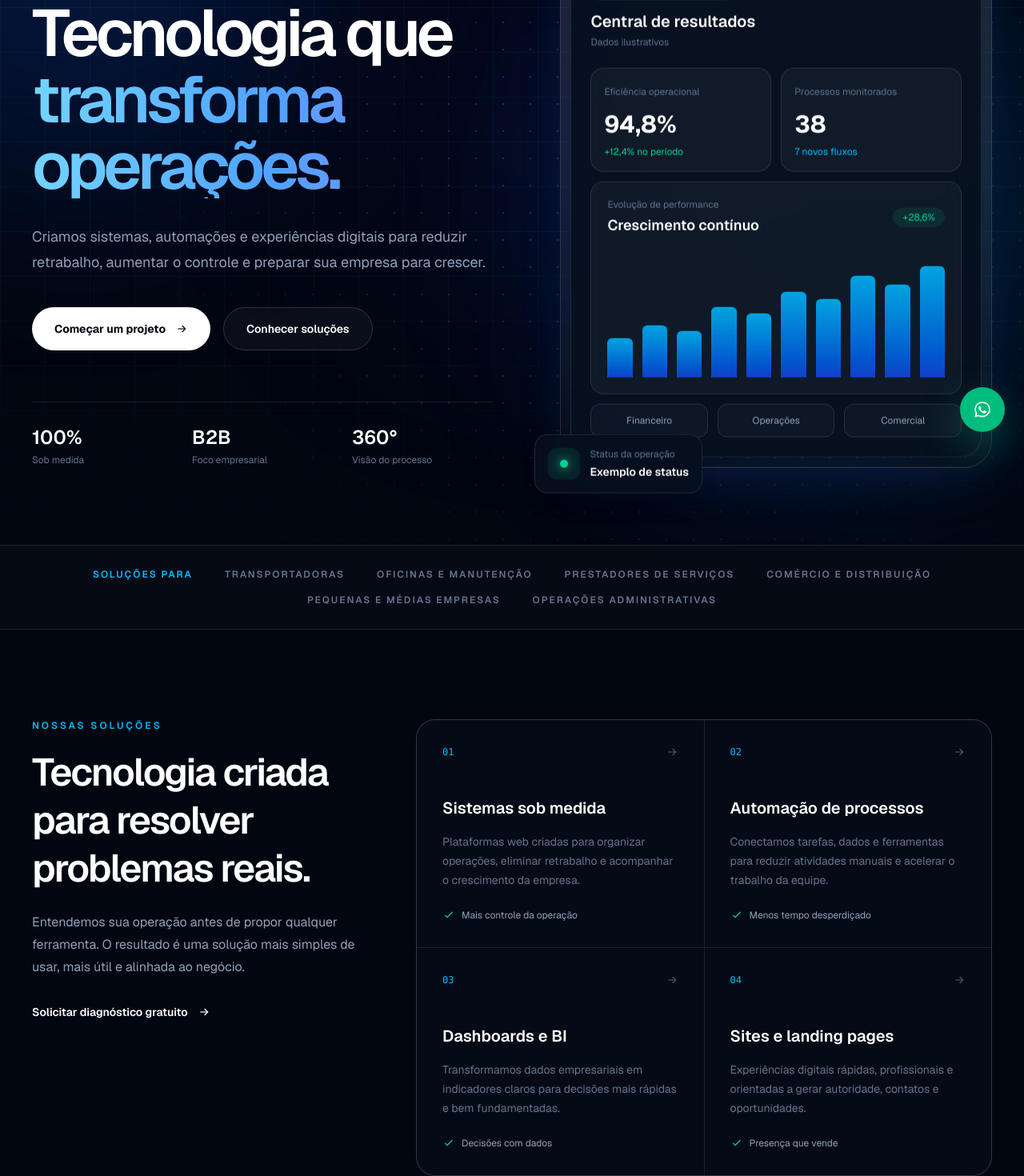
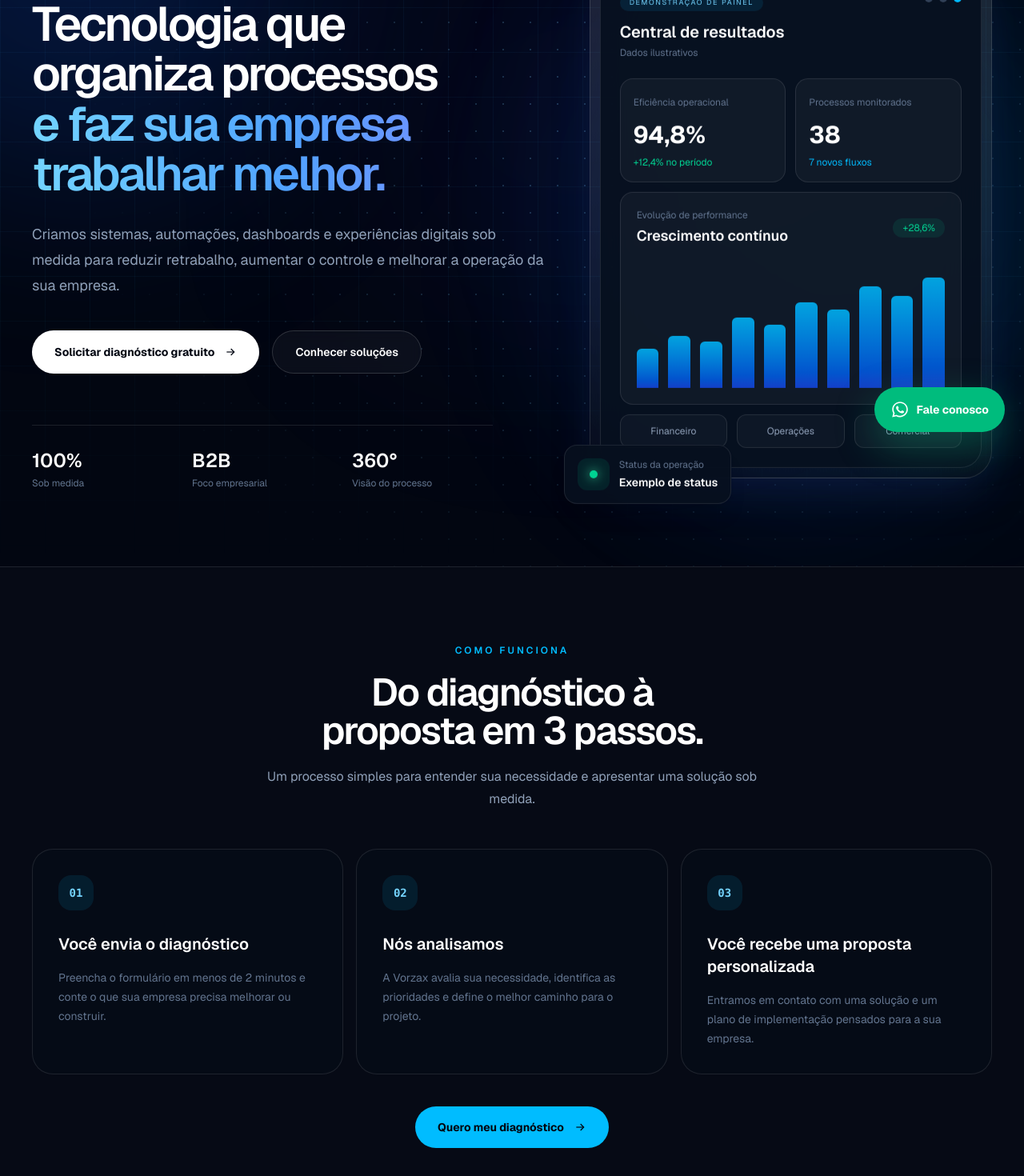
Before and after one commit to vorzax-tecnologia/vorzax-site, a Next.js app: page / in a window 1280 px wide. Shown: the part 240-1710 px from the top of the page at 80% size. Built offline with nearby package versions, Linux system fonts and the light colour scheme; no server answers.

Commit message:
Atualiza capa e adiciona como funciona

```diff
--- a/src/app/page.tsx
+++ b/src/app/page.tsx
@@ -49,27 +49,21 @@ const sectors = [
 const process = [
   {
     step: "01",
-    title: "Diagnóstico",
+    title: "Você envia o diagnóstico",
     description:
-      "Entendemos o problema, o processo atual e o resultado que sua empresa precisa alcançar.",
+      "Preencha o formulário em menos de 2 minutos e conte o que sua empresa precisa melhorar ou construir.",
   },
   {
     step: "02",
-    title: "Estratégia",
+    title: "Nós analisamos",
     description:
-      "Definimos a solução, as prioridades e um plano de execução claro antes de desenvolver.",
+      "A Vorzax avalia sua necessidade, identifica as prioridades e define o melhor caminho para o projeto.",
   },
   {
     step: "03",
-    title: "Construção",
+    title: "Você recebe uma proposta personalizada",
     description:
-      "Criamos a experiência, desenvolvemos a tecnologia e validamos cada etapa com você.",
-  },
-  {
-    step: "04",
-    title: "Evolução",
-    description:
-      "Entregamos, acompanhamos o uso e evoluímos a solução conforme a operação cresce.",
+      "Entramos em contato com uma solução e um plano de implementação pensados para a sua empresa.",
   },
 ];
 
@@ -672,9 +666,10 @@ export default function Home() {
     aria-label={whatsappOpen ? "Fechar WhatsApp" : "Abrir WhatsApp"}
     aria-expanded={whatsappOpen}
     onClick={() => setWhatsappOpen((open) => !open)}
-    className="flex h-12 w-12 items-center justify-center rounded-full bg-emerald-500 text-white shadow-[0_18px_50px_rgba(16,185,129,0.35)] transition hover:-translate-y-1 hover:bg-emerald-400 sm:h-14 sm:w-14"
+    className="flex h-12 items-center justify-center gap-2 rounded-full bg-emerald-500 px-3 text-white shadow-[0_18px_50px_rgba(16,185,129,0.35)] transition hover:-translate-y-1 hover:bg-emerald-400 sm:h-14 sm:px-5"
   >
     <WhatsAppIcon />
+    <span className="hidden text-sm font-bold sm:inline">Fale conosco</span>
   </button>
 </div>
 
@@ -687,6 +682,7 @@ export default function Home() {
           <nav className="hidden items-center gap-8 text-sm text-slate-300 lg:flex">
             <a className="transition hover:text-white" href="#inicio">Início</a>
             <a className="transition hover:text-white" href="#solucoes">Soluções</a>
+            <a className="transition hover:text-white" href="#processo">Como funciona</a>
             <a className="transition hover:text-white" href="#sobre">Sobre</a>
             <a className="transition hover:text-white" href="#portfolio">Portfólio</a>
             <a className="transition hover:text-white" href="#contato">Contato</a>
@@ -742,6 +738,7 @@ export default function Home() {
               {[
                 ["Início", "#inicio"],
                 ["Soluções", "#solucoes"],
+                ["Como funciona", "#processo"],
                 ["Sobre", "#sobre"],
                 ["Portfólio", "#portfolio"],
                 ["Contato", "#contato"],
@@ -779,23 +776,23 @@ export default function Home() {
         <div className="absolute right-[-100px] top-[150px] -z-20 h-[520px] w-[520px] rounded-full bg-cyan-500/12 blur-[140px]" />
         <div className="absolute left-[40%] top-[10%] -z-20 h-[420px] w-[420px] rounded-full bg-indigo-600/10 blur-[150px]" />
 
-        <div className="mx-auto grid min-h-[820px] max-w-7xl items-center gap-16 px-6 py-24 lg:grid-cols-[1.05fr_0.95fr] lg:px-10">
+        <div className="mx-auto grid min-h-[820px] max-w-7xl items-center gap-10 px-6 py-24 lg:grid-cols-[1.12fr_0.88fr] lg:px-10 xl:gap-14">
           <div className="relative z-10">
             <div className="mb-7 inline-flex items-center gap-3 rounded-full border border-white/10 bg-white/[0.05] px-4 py-2 text-xs font-semibold tracking-[0.18em] text-sky-300 backdrop-blur-xl">
               <span className="h-2 w-2 rounded-full bg-sky-400 shadow-[0_0_18px_#38bdf8]" />
               TECNOLOGIA PARA EMPRESAS
             </div>
 
-            <h1 className="max-w-4xl text-balance text-5xl font-semibold leading-[1.01] tracking-[-0.058em] text-white sm:text-6xl lg:text-[82px]">
-              Tecnologia que
+            <h1 className="max-w-[720px] text-balance text-4xl font-semibold leading-[1.04] tracking-[-0.05em] text-white sm:text-5xl lg:text-[54px] xl:text-[60px]">
+              Tecnologia que organiza processos
               <span className="block bg-gradient-to-r from-sky-300 via-blue-400 to-indigo-400 bg-clip-text text-transparent">
-                transforma operações.
+                e faz sua empresa trabalhar melhor.
               </span>
             </h1>
 
-            <p className="mt-8 max-w-2xl text-lg leading-8 text-slate-400">
-              Criamos sistemas, automações e experiências digitais para reduzir
-              retrabalho, aumentar o controle e preparar sua empresa para crescer.
+            <p className="mt-7 max-w-[650px] text-base leading-7 text-slate-400 sm:text-lg sm:leading-8">
+              Criamos sistemas, automações, dashboards e experiências digitais sob medida
+              para reduzir retrabalho, aumentar o controle e melhorar a operação da sua empresa.
             </p>
 
             <div className="mt-10 flex flex-col gap-4 sm:flex-row">
@@ -804,7 +801,7 @@ export default function Home() {
                 onClick={openDiagnostic}
                 className="inline-flex items-center justify-center gap-3 rounded-full bg-white px-7 py-4 text-sm font-bold text-[#020611] transition hover:-translate-y-0.5 hover:bg-sky-300"
               >
-                Começar um projeto
+                Solicitar diagnóstico gratuito
                 <ArrowIcon />
               </button>
 
@@ -908,6 +905,46 @@ export default function Home() {
                 </div>
               </div>
             </div>
+          </div>
+        </div>
+      </section>
+
+      <section id="processo" className="relative border-y border-white/10 bg-white/[0.02]">
+        <div className="mx-auto max-w-7xl px-6 py-20 lg:px-10 lg:py-24">
+          <div className="mx-auto max-w-3xl text-center">
+            <p className="text-xs font-semibold tracking-[0.25em] text-sky-400">COMO FUNCIONA</p>
+            <h2 className="mt-5 text-balance text-4xl font-semibold tracking-[-0.04em] sm:text-5xl">
+              Do diagnóstico à proposta em 3 passos.
+            </h2>
+            <p className="mx-auto mt-5 max-w-2xl leading-7 text-slate-400">
+              Um processo simples para entender sua necessidade e apresentar uma solução sob medida.
+            </p>
+          </div>
+
+          <div className="mt-12 grid gap-4 lg:grid-cols-3">
+            {process.map((item) => (
+              <article
+                key={item.step}
+                className="group rounded-[26px] border border-white/10 bg-[#050b16] p-7 transition hover:-translate-y-1 hover:border-sky-400/25 hover:bg-[#091427] sm:p-8"
+              >
+                <div className="flex h-11 w-11 items-center justify-center rounded-2xl bg-sky-400/10 font-mono text-sm font-semibold text-sky-300">
+                  {item.step}
+                </div>
+                <h3 className="mt-7 text-xl font-semibold leading-7">{item.title}</h3>
+                <p className="mt-4 text-sm leading-6 text-slate-500">{item.description}</p>
+              </article>
+            ))}
+          </div>
+
+          <div className="mt-10 text-center">
+            <button
+              type="button"
+              onClick={openDiagnostic}
+              className="inline-flex items-center justify-center gap-3 rounded-full bg-sky-400 px-7 py-4 text-sm font-bold text-[#020611] transition hover:-translate-y-0.5 hover:bg-white"
+            >
+              Quero meu diagnóstico
+              <ArrowIcon />
+            </button>
           </div>
         </div>
       </section>
@@ -1020,32 +1057,6 @@ export default function Home() {
         </div>
       </section>
 
-      <section id="processo" className="relative">
-        <div className="mx-auto max-w-7xl px-6 py-28 lg:px-10">
-          <div className="flex flex-col justify-between gap-6 md:flex-row md:items-end">
-            <div>
-              <p className="text-xs font-semibold tracking-[0.25em] text-sky-400">COMO TRABALHAMOS</p>
-              <h2 className="mt-5 max-w-3xl text-balance text-4xl font-semibold tracking-[-0.04em] sm:text-5xl">
-                Da ideia ao resultado, com um processo claro.
-              </h2>
-            </div>
-            <p className="max-w-md text-sm leading-6 text-slate-500">
-              Cada etapa reduz incertezas, evita retrabalho e mantém o projeto alinhado ao que realmente importa para sua empresa.
-            </p>
-          </div>
-
-          <div className="mt-14 grid gap-4 md:grid-cols-2 lg:grid-cols-4">
-            {process.map((item) => (
-              <article key={item.step} className="group rounded-[26px] border border-white/10 bg-white/[0.035] p-7 transition hover:-translate-y-1 hover:border-sky-400/25 hover:bg-white/[0.055]">
-                <span className="font-mono text-xs text-sky-400">{item.step}</span>
-                <h3 className="mt-10 text-xl font-semibold">{item.title}</h3>
-                <p className="mt-4 text-sm leading-6 text-slate-500">{item.description}</p>
-              </article>
-            ))}
-          </div>
-        </div>
-      </section>
-
       <section id="portfolio" className="relative border-y border-white/10 bg-white/[0.02]">
         <div className="mx-auto max-w-7xl px-6 py-28 lg:px-10">
           <div className="flex flex-col justify-between gap-6 md:flex-row md:items-end">
```
